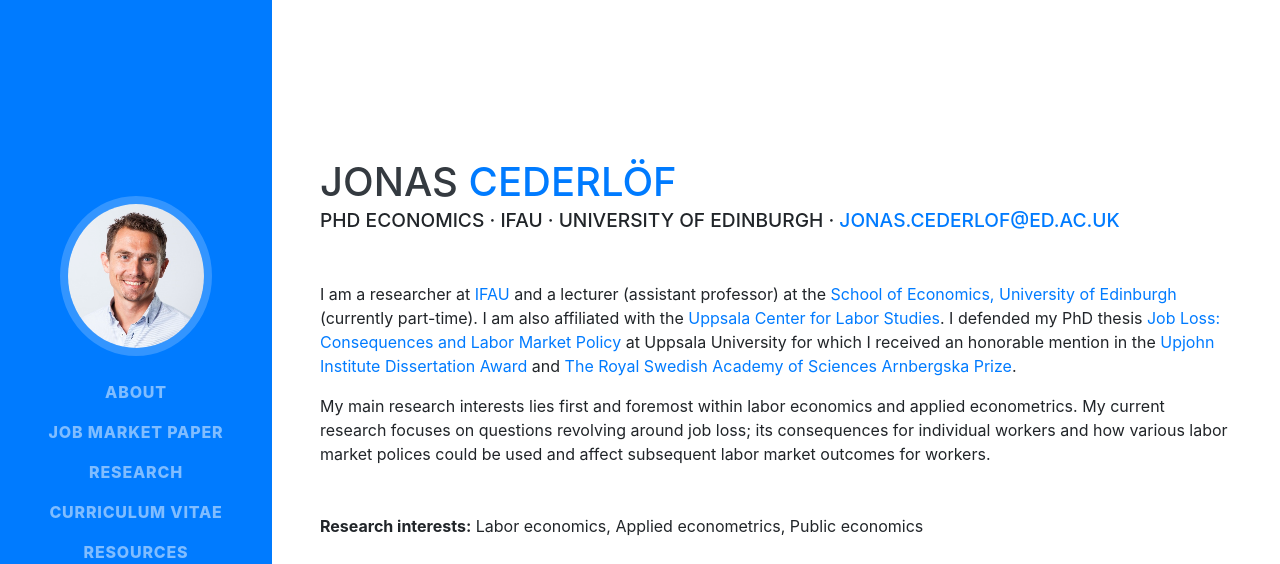
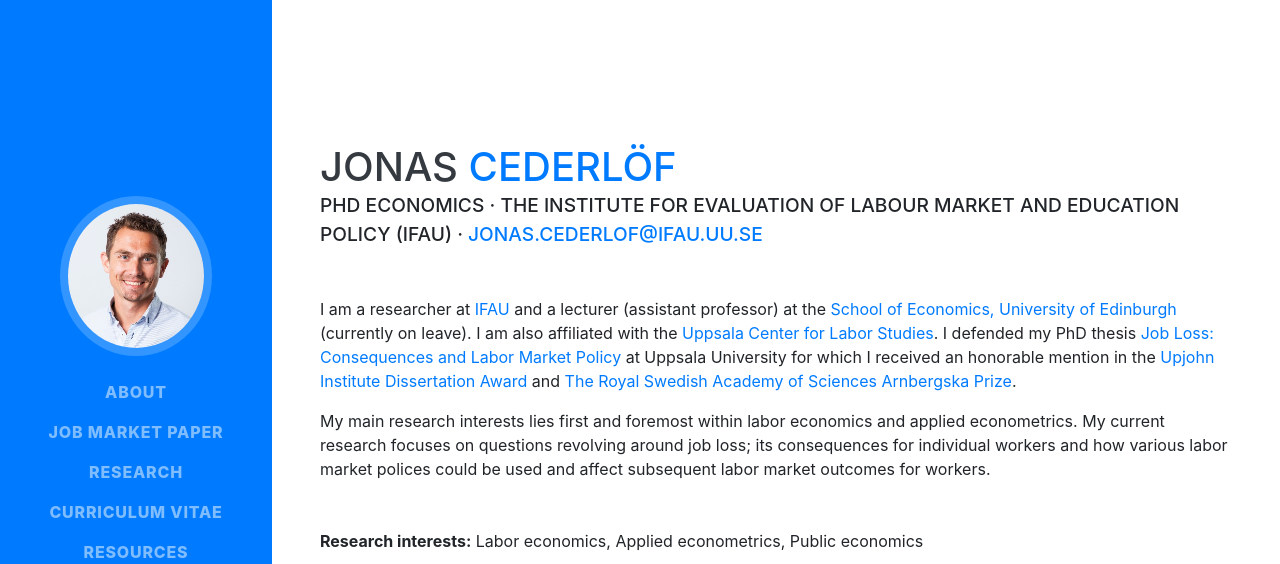
Before and after one commit to jcederlof/site, a website with bundled scripts: page index.html in a window 1280 px wide. Shown: the top 564 px of the page. Built offline with nearby package versions, Linux system fonts and the light colour scheme; a web font is replaced by a local one.

Commit message:
Add files via upload

```diff
--- a/index.html
+++ b/index.html
@@ -72,10 +72,10 @@
         <h1 class="mb-0">Jonas
           <span class="text-primary">Cederlöf</span>
         </h1>
-        <div class="subheading mb-5">Phd Economics · IFAU · University of Edinburgh ·
-          <a href="mailto:jonas.cederlof@ed.ac.uk">jonas.cederlof@ed.ac.uk</a>
+        <div class="subheading mb-5">Phd Economics · The Institute for Evaluation of Labour Market and Education Policy (IFAU) ·
+          <a href="mailto:jonas.cederlof@ifau.uu.se">jonas.cederlof@ifau.uu.se</a>
         </div>
-        <p class="mb-3"> I am a researcher at <a href="https://www.ifau.se/">IFAU</a> and a lecturer (assistant professor) at the <a href="https://www.ed.ac.uk/economics">School of Economics, University of Edinburgh</a> (currently part-time). I am also affiliated with the <a href="https://www.ucls.nek.uu.se/">Uppsala Center for Labor Studies</a>. I defended my PhD thesis <a href="http://uu.diva-portal.org/smash/get/diva2:1416004/FULLTEXT02.pdf"> Job Loss: Consequences and Labor Market Policy</a> at Uppsala University for which I received an honorable mention in the <a href="https://www.upjohn.org/about/news-events/announcing-winner-and-honorable-mentions-2020-upjohn-institute-dissertation-award">Upjohn Institute Dissertation Award</a> and <a href="https://www.kva.se/sv/nyheter/priser-och-medalj-delas-ut-av-akademien">The Royal Swedish Academy of Sciences Arnbergska Prize</a>. </p>
+        <p class="mb-3"> I am a researcher at <a href="https://www.ifau.se/">IFAU</a> and a lecturer (assistant professor) at the <a href="https://www.ed.ac.uk/economics">School of Economics, University of Edinburgh</a> (currently on leave). I am also affiliated with the <a href="https://www.ucls.nek.uu.se/">Uppsala Center for Labor Studies</a>. I defended my PhD thesis <a href="http://uu.diva-portal.org/smash/get/diva2:1416004/FULLTEXT02.pdf"> Job Loss: Consequences and Labor Market Policy</a> at Uppsala University for which I received an honorable mention in the <a href="https://www.upjohn.org/about/news-events/announcing-winner-and-honorable-mentions-2020-upjohn-institute-dissertation-award">Upjohn Institute Dissertation Award</a> and <a href="https://www.kva.se/sv/nyheter/priser-och-medalj-delas-ut-av-akademien">The Royal Swedish Academy of Sciences Arnbergska Prize</a>. </p>
          <p class="mb-5"> My main research interests lies first and foremost within labor economics and applied econometrics. My current research focuses on questions revolving around job loss; its consequences for individual workers and how various labor market polices could be used and affect subsequent labor market outcomes for workers.</p>
         <p class="mb-5"><b>Research interests:</b> Labor economics, Applied econometrics, Public economics </p>
         <div class="social-icons">
```
